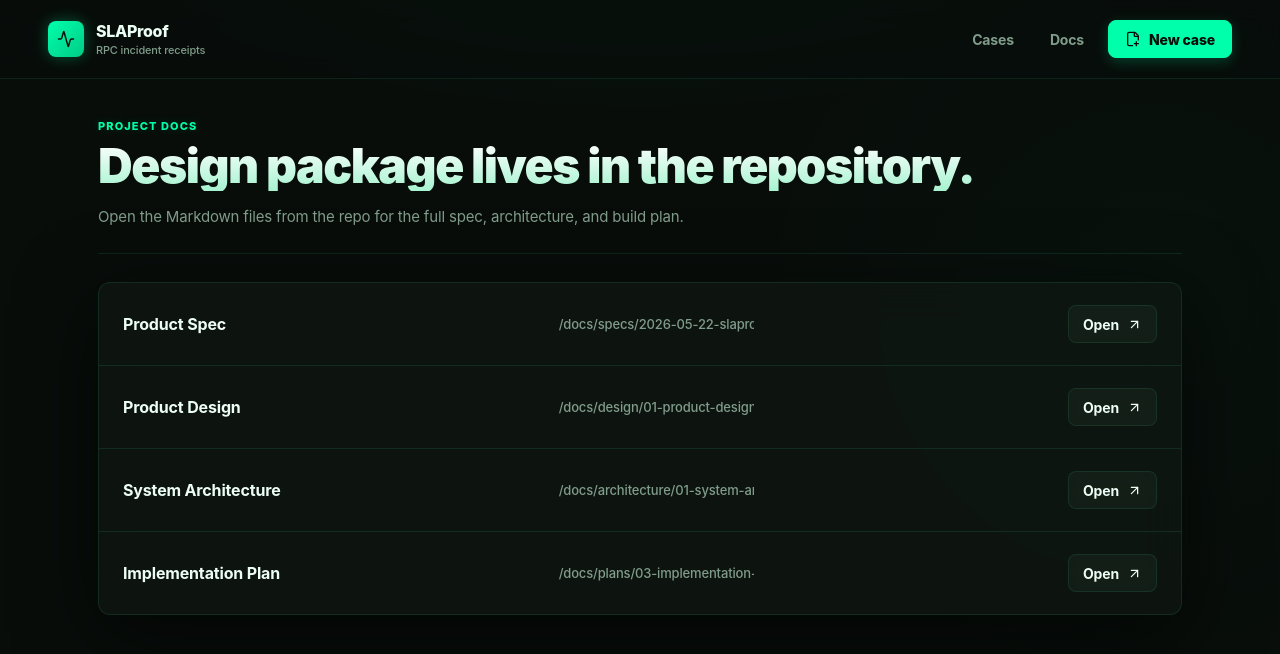
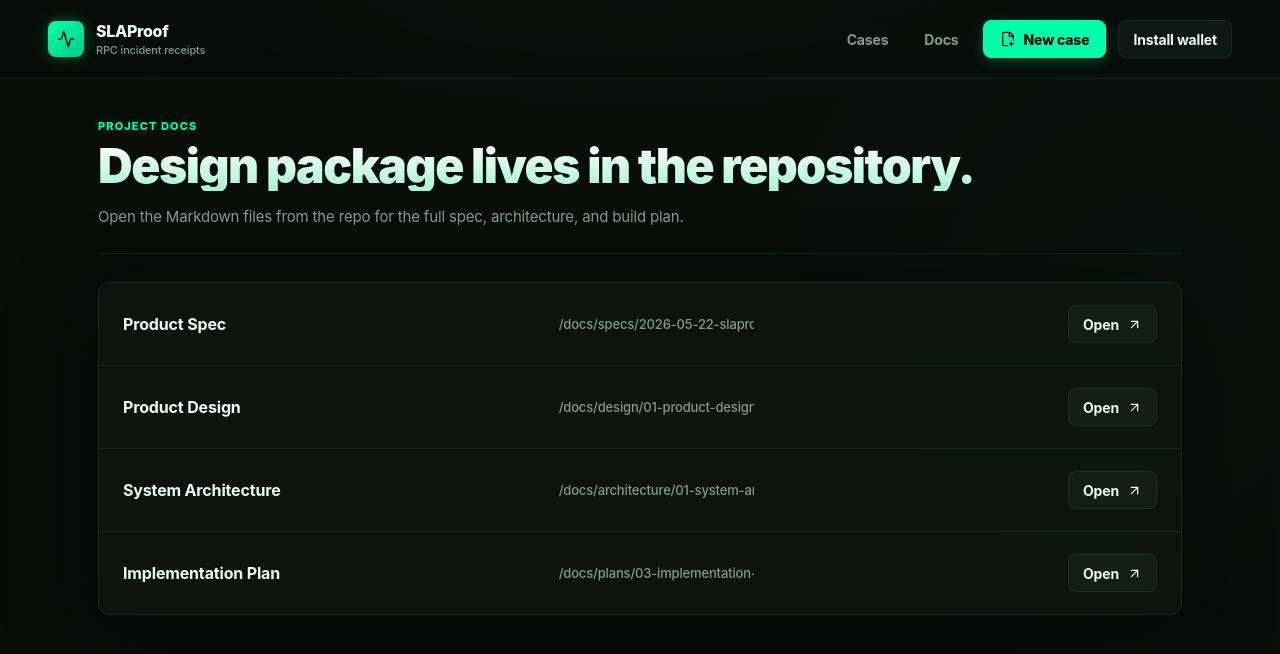
Before and after one commit to ngh1105/SLAProof, a Next.js app: page /docs in a window 1280 px wide. Shown: the top 654 px of the page. Built offline with nearby package versions, Linux system fonts and the light colour scheme.

Commit message:
feat(ui): topbar wallet button + lazy provider detection

```diff
--- /dev/null
+++ b/app/_components/wallet-button.tsx
@@ -0,0 +1,46 @@
+"use client";
+
+import { useGenLayerWallet } from "@/lib/wallet/use-genlayer-wallet";
+
+export function WalletButton() {
+  const { status, connect, disconnect, switchToExpected } = useGenLayerWallet();
+
+  if (status.kind === "missing") {
+    return (
+      <a
+        className="ghost-button"
+        href="https://docs.genlayer.com"
+        target="_blank"
+        rel="noreferrer"
+        title="No wallet detected"
+      >
+        Install wallet
+      </a>
+    );
+  }
+  if (status.kind === "disconnected") {
+    return (
+      <button className="ghost-button" onClick={connect} type="button">
+        Connect wallet
+      </button>
+    );
+  }
+  if (status.kind === "wrong-network") {
+    return (
+      <button className="ghost-button" onClick={switchToExpected} type="button">
+        Switch network
+      </button>
+    );
+  }
+  const short = `${status.account.slice(0, 6)}…${status.account.slice(-4)}`;
+  return (
+    <button
+      className="ghost-button"
+      onClick={disconnect}
+      type="button"
+      title="Click to disconnect"
+    >
+      {short}
+    </button>
+  );
+}
--- a/app/layout.tsx
+++ b/app/layout.tsx
@@ -2,6 +2,7 @@ import type { Metadata } from "next";
 import Link from "next/link";
 import { Activity, FilePlus2 } from "lucide-react";
 import "./globals.css";
+import { WalletButton } from "./_components/wallet-button";
 
 export const metadata: Metadata = {
   title: "SLAProof",
@@ -38,6 +39,7 @@ export default function RootLayout({
                 <FilePlus2 size={16} />
                 New case
               </Link>
+              <WalletButton />
             </nav>
           </header>
           {children}
--- a/lib/wallet/use-genlayer-wallet.ts
+++ b/lib/wallet/use-genlayer-wallet.ts
@@ -38,12 +38,8 @@ export function useGenLayerWallet(): UseGenLayerWalletReturn {
   const [account, setAccount] = useState<`0x${string}` | null>(null);
   const [chainId, setChainId] = useState<number | null>(null);
   const [error, setError] = useState<WalletError | null>(null);
-  const [provider, setProvider] = useState<Eip1193Provider | null>(null);
-
-  // Provider detection only runs on the client.
-  useEffect(() => {
-    setProvider(detectProvider());
-  }, []);
+  // Lazy init: detectProvider returns null on the server, real provider on the client.
+  const [provider] = useState<Eip1193Provider | null>(() => detectProvider());
 
   // Sync to provider events (account/chain changes).
   useEffect(() => {
```
